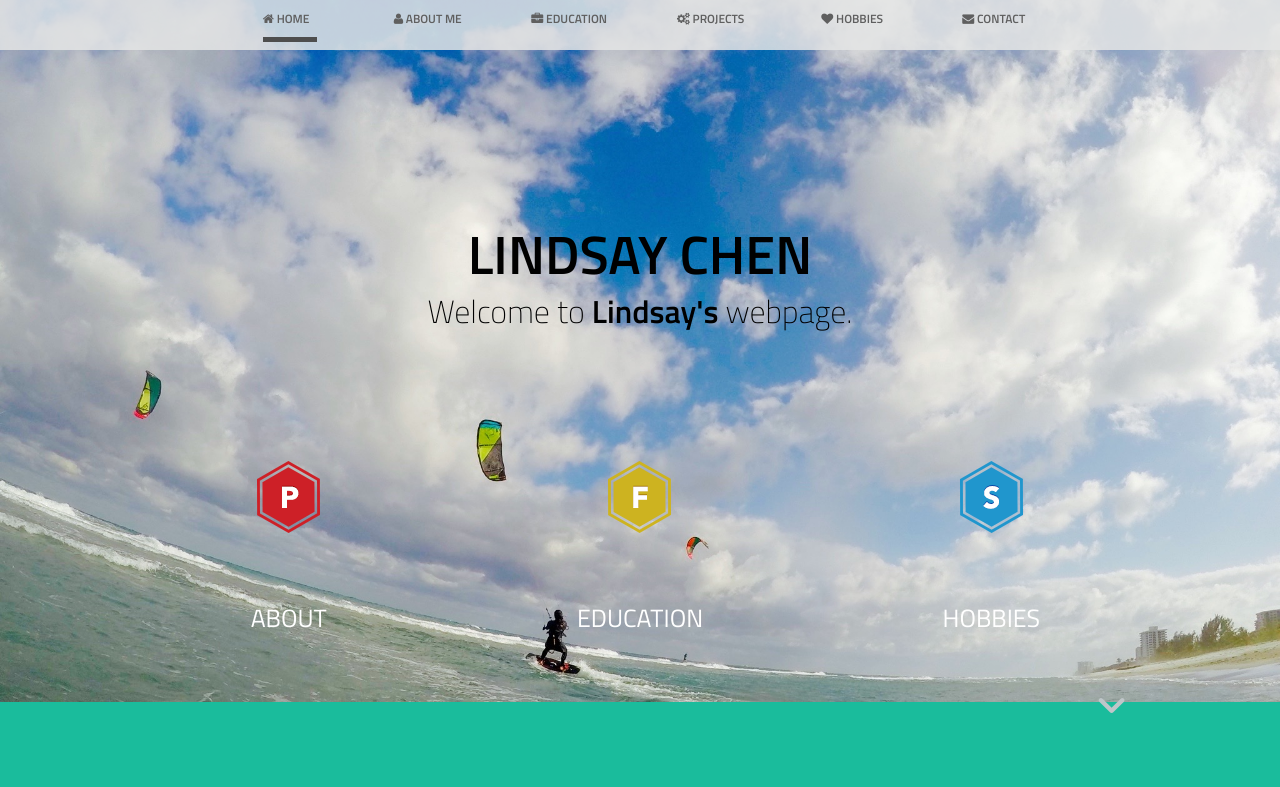
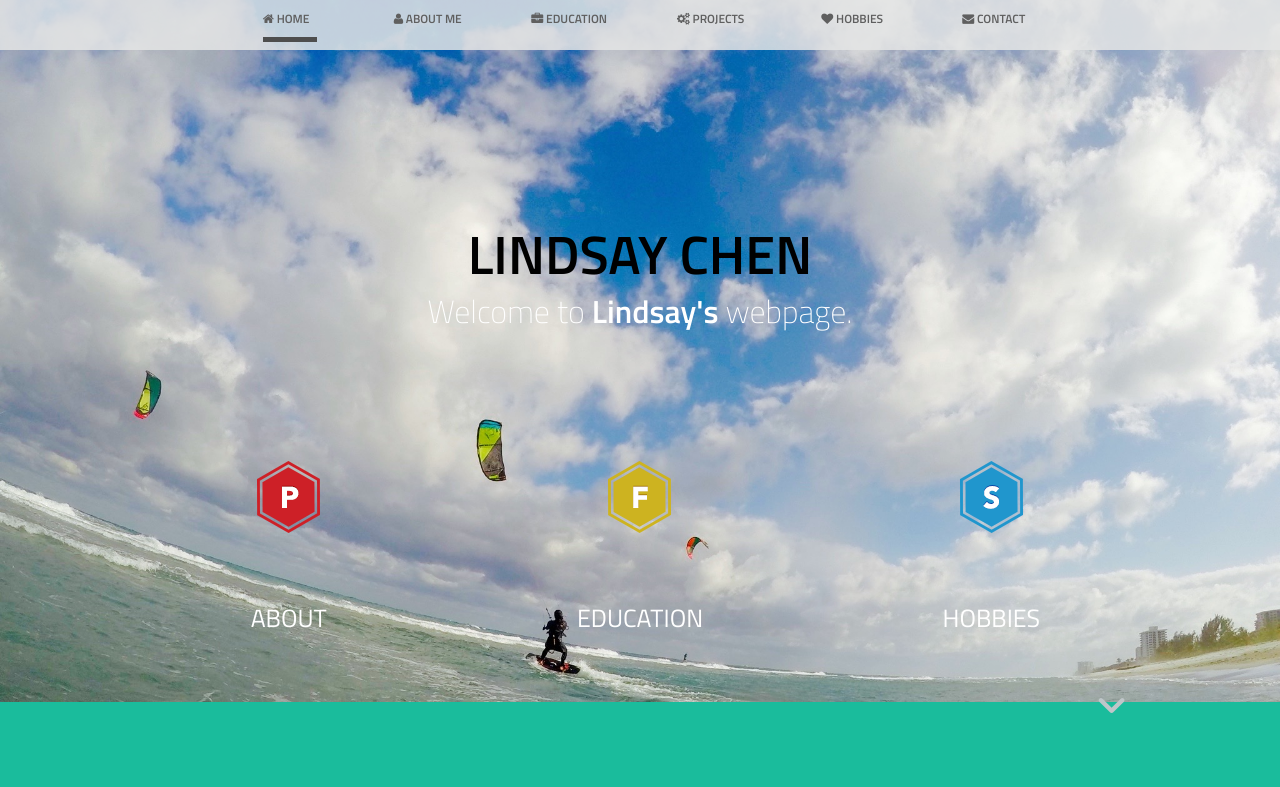
Before and after one commit to lindsay10c/lindsay10c.github.io, a plain HTML site: page index.html in a window 1280 px wide. Shown: the top 787 px of the page. Drawn offline with Linux system fonts and the light colour scheme.

Commit message:
undo style change secondary title

```diff
--- a/index.html
+++ b/index.html
@@ -22,7 +22,6 @@
 
 	<style>
 	h1 {color: black}
-	h4 {color: black}
 	</style>
 
 </head>
```
